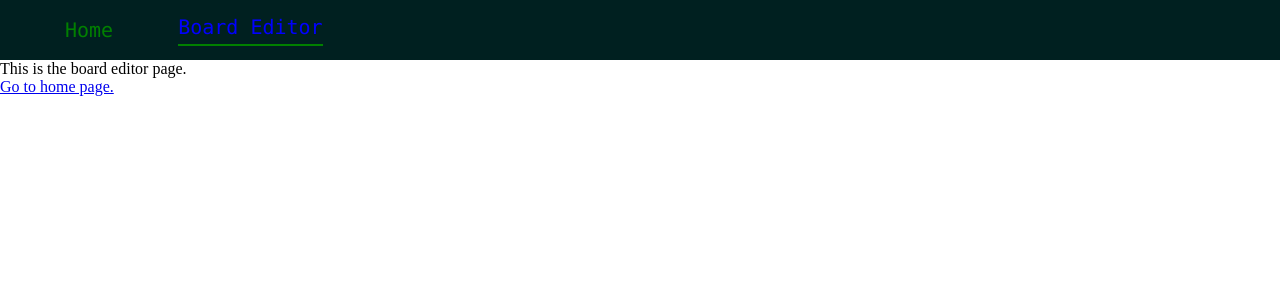
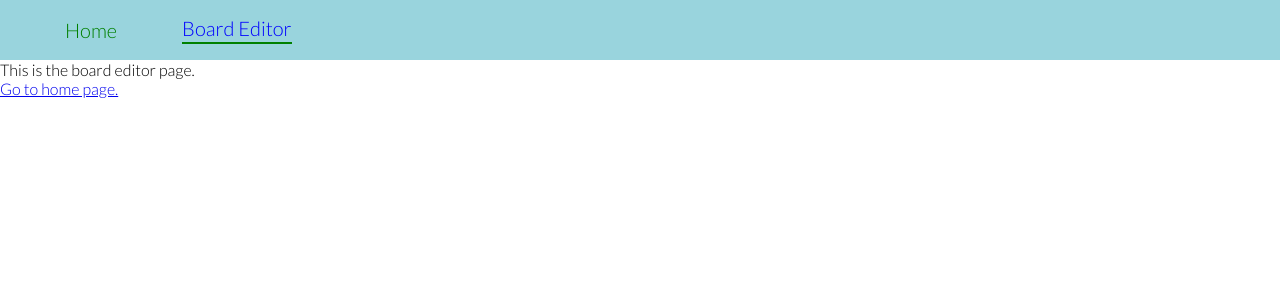
Before and after one commit to twjwesterhold/chessil, a React app: page /board-editor in a window 1280 px wide. Shown: the top 300 px of the page. Built offline with nearby package versions, Linux system fonts and the light colour scheme.

Commit message:
Added css loaders and HMR to webpack

```diff
--- a/index.html
+++ b/index.html
@@ -2,9 +2,6 @@
 <html>
 <head>
     <title>Chessil</title>
-    <style>
-    body { margin: 0; }
-    </style>
 </head>
 <body>
     <div id="app"></div>
--- a/react/components/NavBar/NavBar.tsx
+++ b/react/components/NavBar/NavBar.tsx
@@ -1,6 +1,8 @@
 import React from "react";
 import { NavLink } from "react-router-dom";
 import styled from "styled-components";
+
+import { Fonts, Colors } from "../../styles";
 
 const NavBar = () => {
   return (
@@ -18,20 +20,19 @@ const StyledNavBar = styled.div`
   margin: 0;
   height: 60px;
   width: 100vw;
-  background-color: #002020;
+  background-color: ${Colors.MorningGlory};
 `;
 
 const StyledNavLink = styled(NavLink)`
   margin-left: 65px;
   font-size: 20px;
-  font-family: "Lucida Console", monospace;
   text-decoration: none;
   color: green;
 
   &.active {
     color: blue;
     border-bottom: solid green 2px;
-    padding-bottom: 5px;
+    padding-bottom: 2px;
   }
 `;
 
--- /dev/null
+++ b/react/index.css
@@ -0,0 +1,6 @@
+@import url('https://fonts.googleapis.com/css2?family=Lato:wght@300&display=swap');
+
+body {
+    margin: 0;
+    font-family: "Lato", sans-serif;
+}
--- a/react/index.tsx
+++ b/react/index.tsx
@@ -1,9 +1,14 @@
 import React from 'react';
 import ReactDOM from 'react-dom';
 
+import "./index.css";
 import App from "./App";
 
 ReactDOM.render(
     <App />,
     document.getElementById('app'),
 );
+
+if (module.hot) {
+    module.hot.accept();
+}
--- /dev/null
+++ b/react/styles.ts
@@ -0,0 +1,8 @@
+export const Fonts = {
+    Lato: "Lato, sans-serif",
+};
+
+export const Colors = {
+    Cerulean: "#00A4DB",
+    MorningGlory: "#99D4DD",
+};
--- a/tsconfig.json
+++ b/tsconfig.json
@@ -20,7 +20,7 @@
         "target": "es5"
     },
     "exclude": [
-        "node_modules",
+        "node_modules/*",
         "react/**/*.js"
     ],
     "include": [
--- a/webpack.dev.config.js
+++ b/webpack.dev.config.ts
@@ -2,18 +2,23 @@ const path = require('path');
 
 module.exports = {
     entry: [
-        path.join(__dirname, './react/index.tsx')
+        path.join(__dirname, './react/index.tsx'),
     ],
     resolve: {
-        extensions: ['.js', '.jsx', '.ts', '.tsx']
+        extensions: ['.js', '.jsx', '.ts', '.tsx', '.css'],
     },
     mode: "development",
+    devtool: "inline-source-map",
     module: {
         rules: [
             {
                 test: /\.tsx?$/,
                 include: path.resolve(__dirname, "react"),
                 use: 'ts-loader',
+            },
+            {
+                test: /\.css$/,
+                use: ['style-loader', 'css-loader'],
             }
         ]
     },
@@ -24,5 +29,6 @@ module.exports = {
     devServer: {
         contentBase: path.resolve(__dirname),
         historyApiFallback: true,
+        hot: true,
     },
 };
```
Also changed, not shown: package.json (+7 -2 lines), .babelrc.ts, 2 other files (tests, documents, lock files or other folders).
